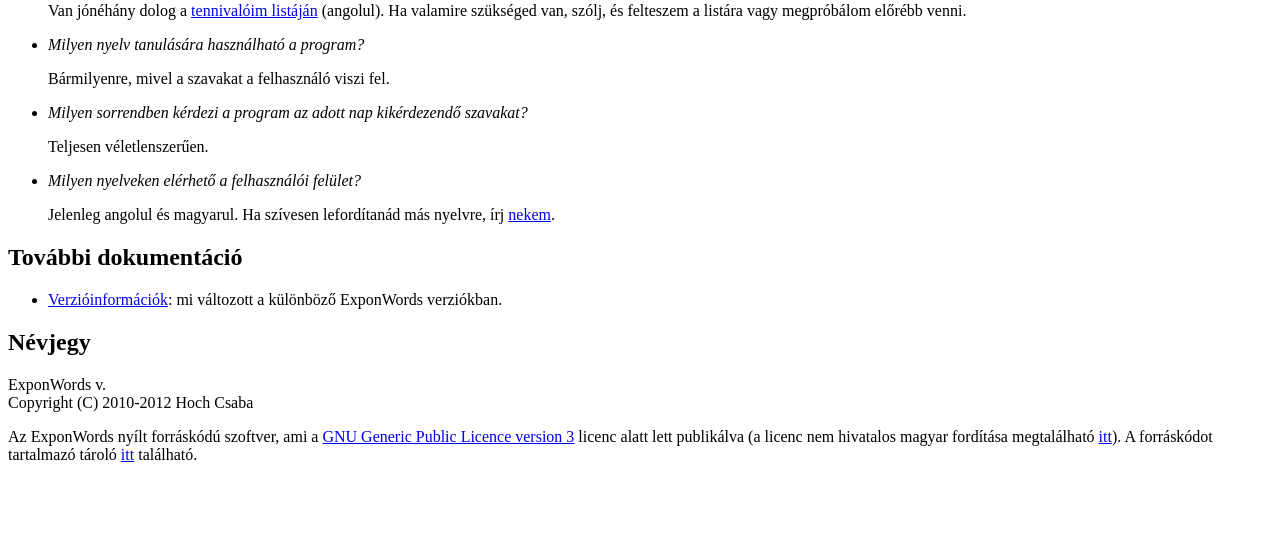
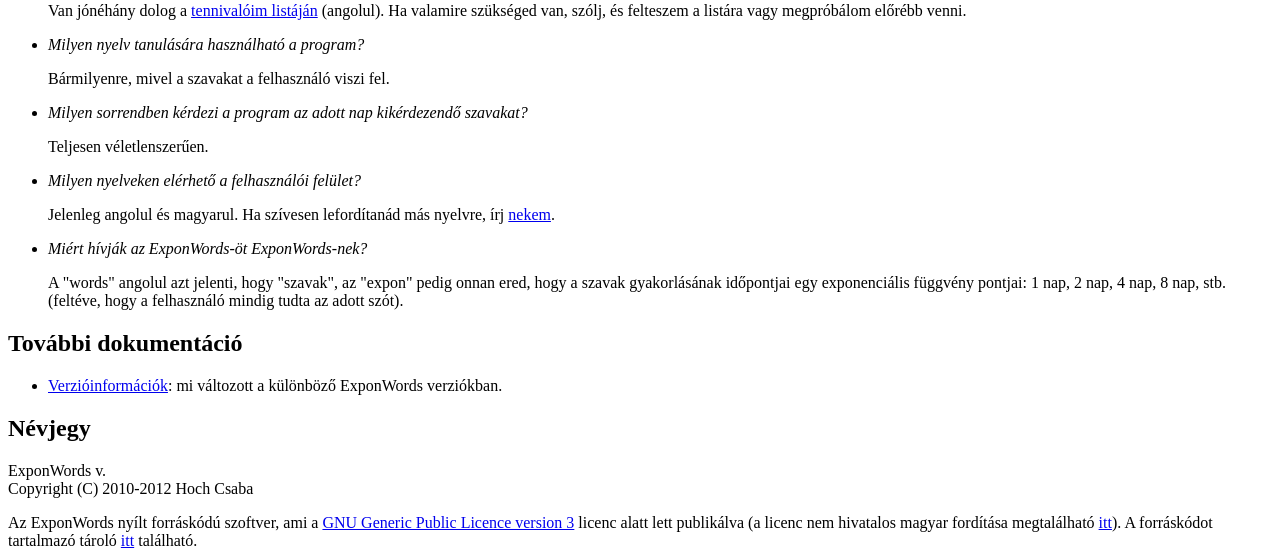
Before and after one commit to hcs42/ExponWords, a Django app: template templates/ew/help/help-hu.html in a window 1280 px wide. Shown: the part 3140-3690 px from the top of the page. Before the commit the page ends 3602 px from the top, so only its background shows below. Run offline with Django 3.2, Linux system fonts and the light colour scheme; the template is opened without the code that fills it, so the values that code supplies are empty.

Commit message:
FAQ: "Why is ExponWords called ExponWords" added

```diff
--- a/templates/ew/help/help-hu.html
+++ b/templates/ew/help/help-hu.html
@@ -351,6 +351,14 @@
     </script>.</p>
   </li>
 
+  <li>
+  <p><em>Miért hívják az ExponWords-öt ExponWords-nek?</em></p>
+  <p>A "words" angolul azt jelenti, hogy "szavak", az "expon" pedig onnan ered,
+  hogy a szavak gyakorlásának időpontjai egy exponenciális függvény pontjai:
+  1 nap, 2 nap, 4 nap, 8 nap, stb. (feltéve, hogy a felhasználó mindig tudta az
+  adott szót).</p>
+  </li>
+
   <!-- FAQ entry template:
   <li>
   <p><em></em></p>
```
Also changed, not shown: templates/ew/help/help-en.html (+7 -0 lines).
